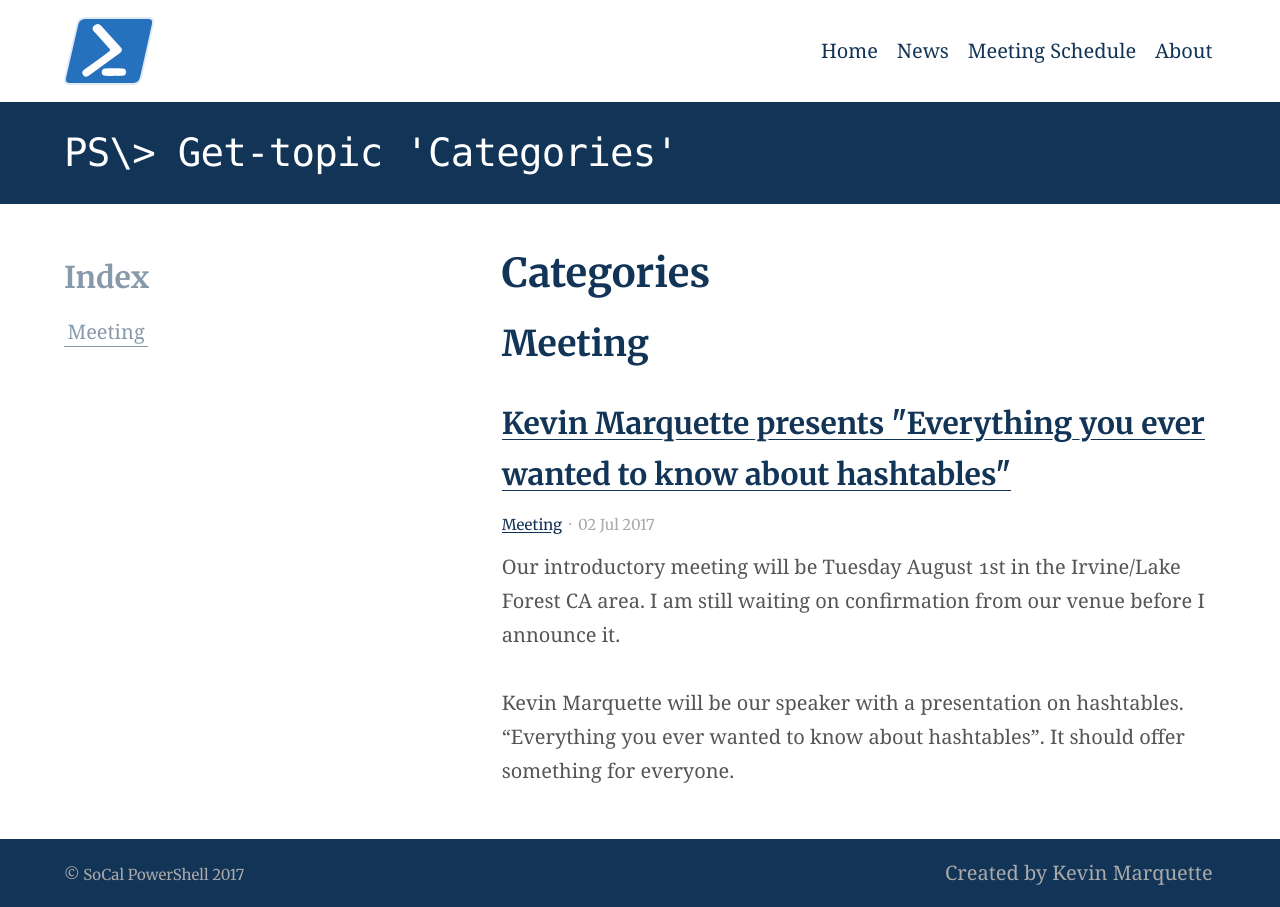
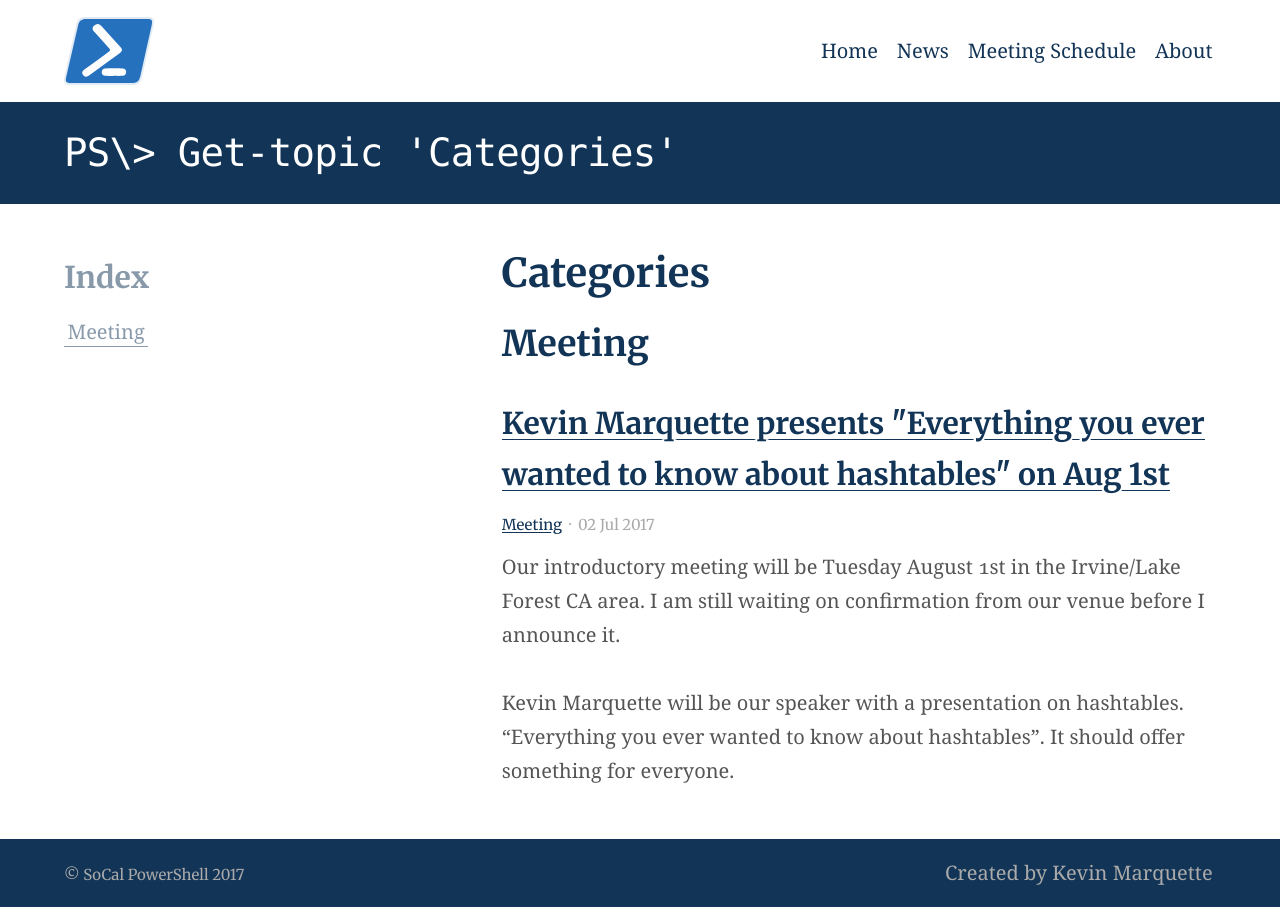
Before and after one commit to SoCalPowerShell/SoCalPowerShell.github.io, a Jekyll site: the page built from categories.md, in a window 1280 px wide. Built offline with Jekyll 4.4.1, drawn with Linux system fonts in a browser that asks for light colours.

Commit message:
Add date

```diff
--- a/_posts/2017-07-02-first meeting.md
+++ b/_posts/2017-07-02-first meeting.md
@@ -1,5 +1,5 @@
 ---
-title: Kevin Marquette presents "Everything you ever wanted to know about hashtables"
+title: Kevin Marquette presents "Everything you ever wanted to know about hashtables" on Aug 1st
 category: Meeting
 ---
 
```
